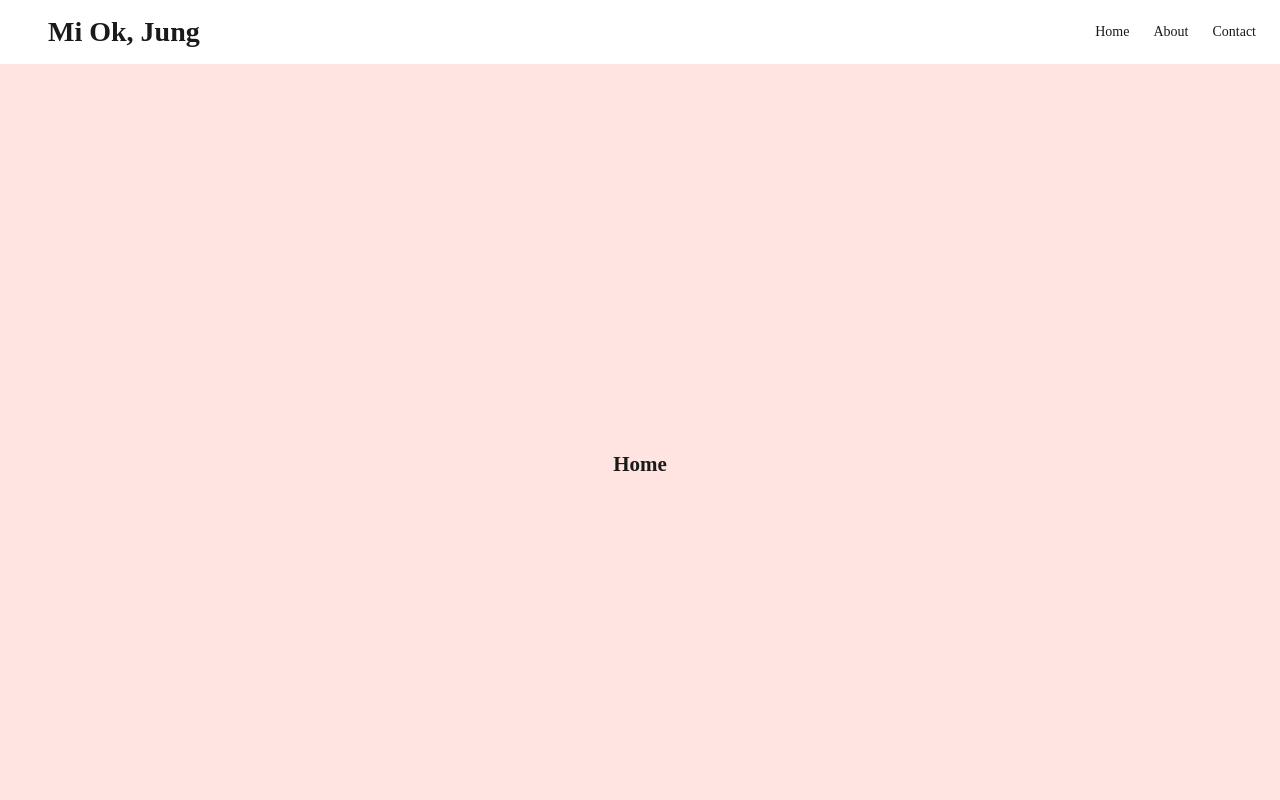
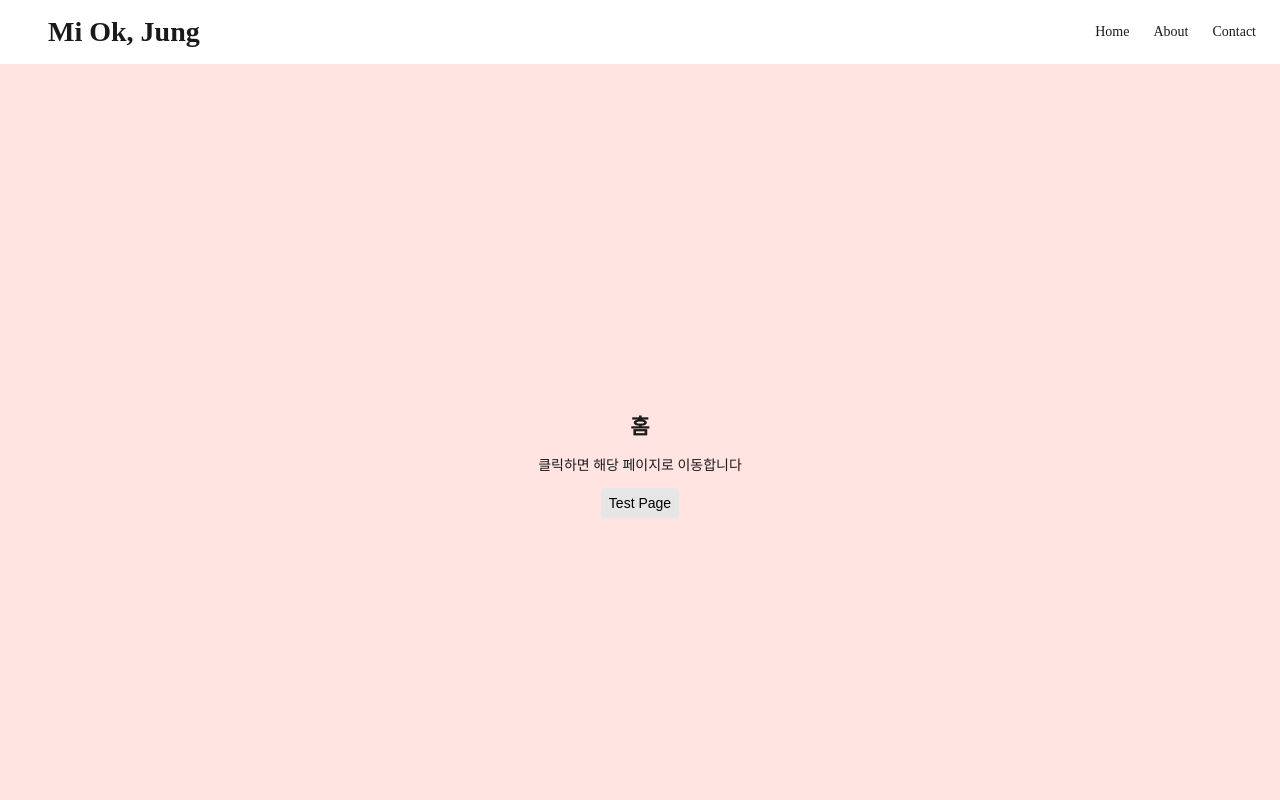
Before and after one commit to miok-jung/miok-jung.github.io, a Vue app: page / in a window 1280 px wide. Shown: the top 800 px of the page. Built offline with nearby package versions, Linux system fonts and the light colour scheme; some icons are missing.

Commit message:
fix: 파일명 변경

```diff
--- a/src/components/home/Home.vue
+++ /dev/null
@@ -1,9 +0,0 @@
-<template>
-  <section id="home">
-    <h2>Home</h2>
-  </section>
-</template>
-
-<script setup lang="ts"></script>
-
-<style scoped lang="scss"></style>
--- /dev/null
+++ b/src/components/portfolio/Home.vue
@@ -0,0 +1,41 @@
+<script setup lang="ts">
+import { useI18n } from 'vue-i18n'
+import { useRouter } from 'vue-router'
+
+const router = useRouter()
+
+const i18n = useI18n({ useScope: 'global' })
+
+const onClickTo = (src: string) => {
+  router.push({ name: src })
+}
+</script>
+<template>
+  <section id="home">
+    <h2>{{ i18n.t('portfolio.title') }}</h2>
+    <div>
+      <p>{{ i18n.t('portfolio.description') }}</p>
+      <div class="button-wrap">
+        <button @click="onClickTo('test')">Test Page</button>
+      </div>
+    </div>
+  </section>
+</template>
+
+<style scoped lang="scss">
+section {
+  display: flex;
+  flex-direction: column;
+  justify-content: center;
+  align-items: center;
+  width: inherit;
+  height: 100vh;
+  .button-wrap {
+    display: flex;
+    flex-direction: row;
+    justify-content: center;
+    align-items: center;
+    gap: 16px;
+  }
+}
+</style>
--- /dev/null
+++ b/src/i18n/ko/portfolio.ts
@@ -0,0 +1,6 @@
+export default {
+  portfolio: {
+    title: '홈',
+    description: '클릭하면 해당 페이지로 이동합니다',
+  },
+}
--- a/src/layouts/HomeLayout.vue
+++ /dev/null
@@ -1,11 +0,0 @@
-<script setup lang="ts">
-import Header from '../components/home/Header.vue'
-</script>
-<template>
-  <div>
-    <Header />
-    <router-view />
-  </div>
-</template>
-
-<style scoped></style>
--- /dev/null
+++ b/src/layouts/PortfolioLayout.vue
@@ -0,0 +1,11 @@
+<script setup lang="ts">
+import Header from '../components/portfolio/Header.vue'
+</script>
+<template>
+  <div>
+    <Header />
+    <router-view />
+  </div>
+</template>
+
+<style scoped></style>
--- a/src/pages/HomePage.vue
+++ /dev/null
@@ -1,33 +0,0 @@
-<script setup lang="ts">
-import About from '../components/home/About.vue'
-import Contact from '../components/home/Contact.vue'
-import Home from '../components/home/Home.vue'
-</script>
-<template>
-  <div class="out-wrap">
-    <Home class="wrap" />
-    <About class="wrap" />
-    <Contact class="wrap" />
-  </div>
-</template>
-
-<style scoped lang="scss">
-.out-wrap {
-  .wrap {
-    display: flex;
-    justify-content: center;
-    align-items: center;
-    width: inherit;
-    height: 100vh;
-    &:nth-of-type(1) {
-      background: MistyRose;
-    }
-    &:nth-of-type(2) {
-      background: Ivory;
-    }
-    &:nth-of-type(3) {
-      background: FloralWhite;
-    }
-  }
-}
-</style>
--- /dev/null
+++ b/src/pages/PortfolioPage.vue
@@ -0,0 +1,29 @@
+<script setup lang="ts">
+import About from '../components/portfolio/About.vue'
+import Contact from '../components/portfolio/Contact.vue'
+import Home from '../components/portfolio/Home.vue'
+</script>
+<template>
+  <div class="out-wrap">
+    <Home class="wrap" />
+    <About class="wrap" />
+    <Contact class="wrap" />
+  </div>
+</template>
+
+<style scoped lang="scss">
+.out-wrap {
+  .wrap {
+    display: flex;
+    &:nth-of-type(1) {
+      background: MistyRose;
+    }
+    &:nth-of-type(2) {
+      background: Ivory;
+    }
+    &:nth-of-type(3) {
+      background: FloralWhite;
+    }
+  }
+}
+</style>
--- a/src/router/routes.ts
+++ b/src/router/routes.ts
@@ -1,18 +1,18 @@
 import type { RouteRecordRaw } from 'vue-router'
 
-import HomeLayout from '../layouts/HomeLayout.vue'
-import HomePages from '../pages/HomePage.vue'
+import PortfolioLayout from '../layouts/PortfolioLayout.vue'
+import PortfolioPages from '../pages/PortfolioPage.vue'
 import TestLayout from '../layouts/TestLayout.vue'
 import TestPage from '../pages/TestPage.vue'
 
 const routes: RouteRecordRaw[] = [
   {
     path: '/',
-    component: HomeLayout,
+    component: PortfolioLayout,
     children: [
       {
         path: '',
-        component: HomePages,
+        component: PortfolioPages,
         meta: { title: '홈' },
       },
     ],
@@ -23,6 +23,7 @@ const routes: RouteRecordRaw[] = [
     children: [
       {
         path: '',
+        name: 'test',
         component: TestPage,
         meta: { title: '테스트' },
       },
```
Also changed, not shown: src/components/portfolio/About.vue (renamed from src/components/home/About.vue), src/components/portfolio/Contact.vue (renamed from src/components/home/Contact.vue), src/components/portfolio/Header.vue (renamed from src/components/home/Header.vue).
